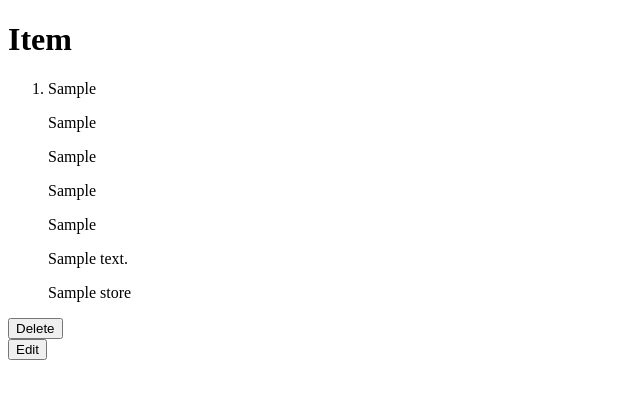
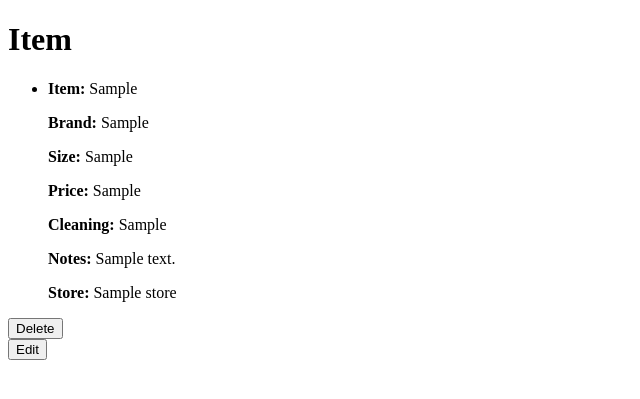
Before and after one commit to MatthewScott32/SuitUp, a Django app: page /purchaseditems/1/ in a window 1280 px wide. Shown: the part 142-541 px from the top of the page, without its empty margins (0-640 px from the left). Run offline with Django 3.2, Linux system fonts and the light colour scheme; a user stored in the database is signed in; tables that the repository leaves empty hold one stand-in row (values such as "Sample post").

Commit message:
fixed problems identified in on on one, will move on to adding images next

```diff
--- a/suitupapp/templates/purchased_items/details.html
+++ b/suitupapp/templates/purchased_items/details.html
@@ -9,17 +9,17 @@
 {% block content %}
     <h1>Item</h1>
 
-    <ol>
+    <ul>
         <li>
-            <p>{{purchaseditem.item_bought}}</p>
-            <p>{{purchaseditem.brand}}</p>
-            <p>{{purchaseditem.size}}</p>
-            <p>{{purchaseditem.price}}</p>
-            <p>{{purchaseditem.cleaning_methods}}</p>
-            <p>{{purchaseditem.notes}}</p>
-            <p>{{purchaseditem.store.name}}</p>
+            <p><b>Item:</b> {{purchaseditem.item_bought}}</p>
+            <p><b>Brand:</b> {{purchaseditem.brand}}</p>
+            <p><b>Size:</b> {{purchaseditem.size}}</p>
+            <p><b>Price:</b> {{purchaseditem.price}}</p>
+            <p><b>Cleaning:</b> {{purchaseditem.cleaning_methods}}</p>
+            <p><b>Notes:</b> {{purchaseditem.notes}}</p>
+            <p><b>Store:</b> {{purchaseditem.store.name}}</p>
         </li>
-    </ol>
+    </ul>
     <section>
       <form action="{% url 'suitupapp:purchaseditem' purchaseditem.id %}" method="POST">
         {% csrf_token %}
--- a/suitupapp/templates/purchased_items/list.html
+++ b/suitupapp/templates/purchased_items/list.html
@@ -13,8 +13,8 @@
     <ol>
     {% for item in all_items %}
         <li>
-            <a href="{% url 'suitupapp:purchaseditem' item.id %}">{{item.item_bought}}</a>
-            <p>{{item.brand}}</p>
+            <p><b>Item:</b> <a href="{% url 'suitupapp:purchaseditem' item.id %}">{{item.item_bought}}</a></p>
+            <p><b>Brand:</b> {{item.brand}}</p>
         </li>
     {% endfor %}
     </ol>
--- a/suitupapp/templates/stores/list.html
+++ b/suitupapp/templates/stores/list.html
@@ -12,8 +12,8 @@
     <ol>
     {% for store in all_stores %}
         <li>
-            <a href="{% url 'suitupapp:store' store.id %}">{{store.name}}</a>
-            <p>{{store.location}}</p>
+            <p><b>Name:</b> <a href="{% url 'suitupapp:store' store.id %}">{{store.name}}</a></p>
+            <p><b>Location:</b> {{store.location}}</p>
         </li>
     {% endfor %}
     </ol>
--- a/suitupapp/urls.py
+++ b/suitupapp/urls.py
@@ -2,7 +2,7 @@ from django.urls import path, include
 from .views import purchased_item_list
 from .views import purchased_item_details
 from .views import stores_list
-from .views.home.home import home
+from .views import home
 from .views import register_user
 from .views.auth.logout import logout_user
 from .views import new_item_form
@@ -15,7 +15,7 @@ from .views import guide
 app_name = "suitupapp"
 
 urlpatterns = [
-    path('home/', home, name='home'),
+    path('', home, name='home'),
     path('guide/', guide, name='guide'),
     path('accounts/', include('django.contrib.auth.urls')),
     path('register/', register_user, name="register"),
```
Also changed, not shown: suitupapp/templates/stores/details.html (+6 -6 lines).
